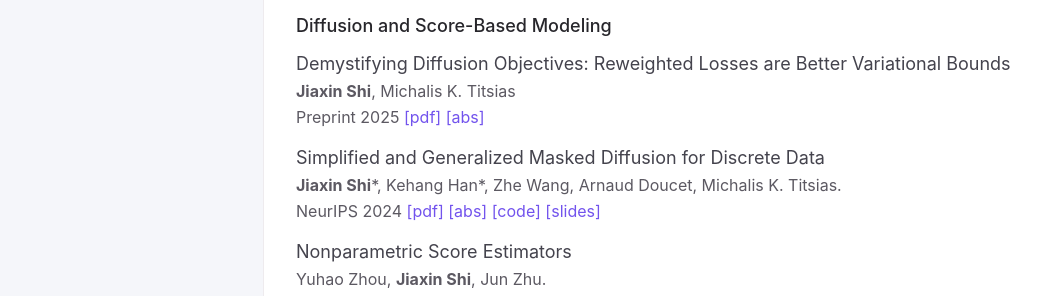
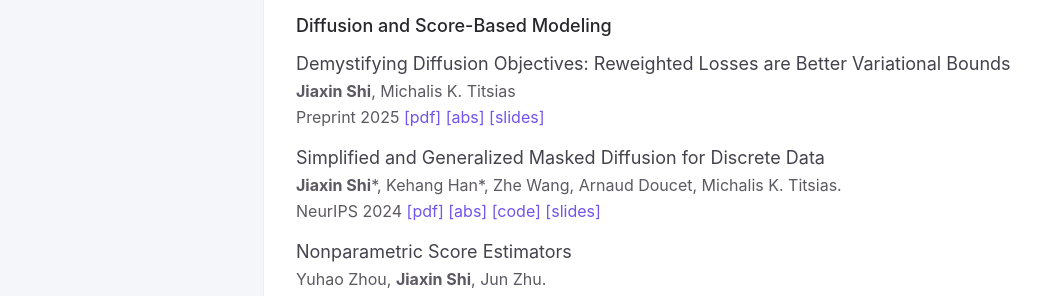
Before and after one commit to thjashin/thjashin.github.io, a Jekyll site: the page built from index.md, in a window 1280 px wide. Shown: the part 989-1285 px from the top of the page, without its empty margins (92-1155 px from the left). Built offline with Jekyll 4.4.1, drawn with Linux system fonts in a browser that asks for light colours.

Commit message:
Update index.md

```diff
--- a/index.md
+++ b/index.md
@@ -74,6 +74,7 @@ Demystifying Diffusion Objectives: Reweighted Losses are Better Variational Boun
 Preprint 2025
 [[pdf]](https://arxiv.org/pdf/2511.19664.pdf)
 [[abs]](https://arxiv.org/abs/2511.19664)
+[[slides]](https://thjashin.github.io/talks/neurips25_spigm_talk.pdf)
 
 Simplified and Generalized Masked Diffusion for Discrete Data
 {: .fs-5 .mb-1 .text-grey-dk-200}
```
